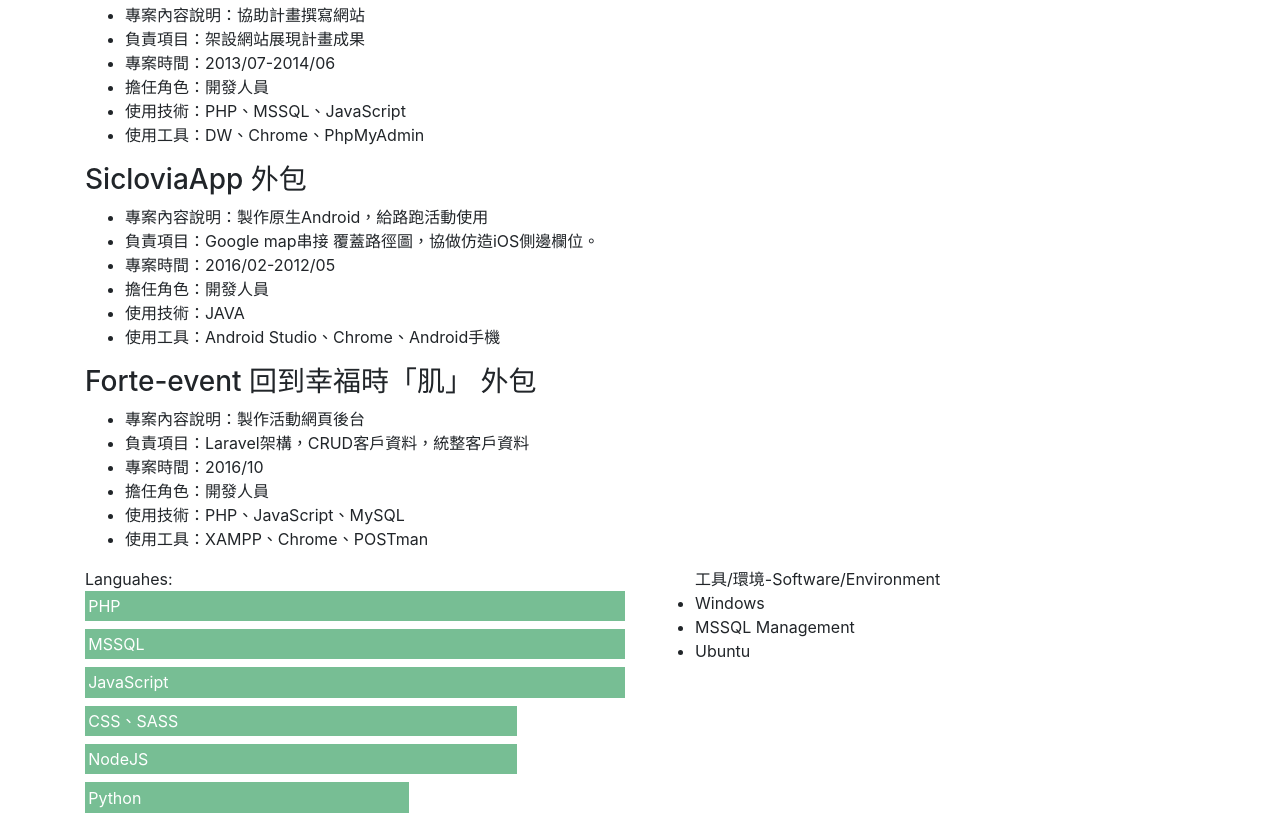
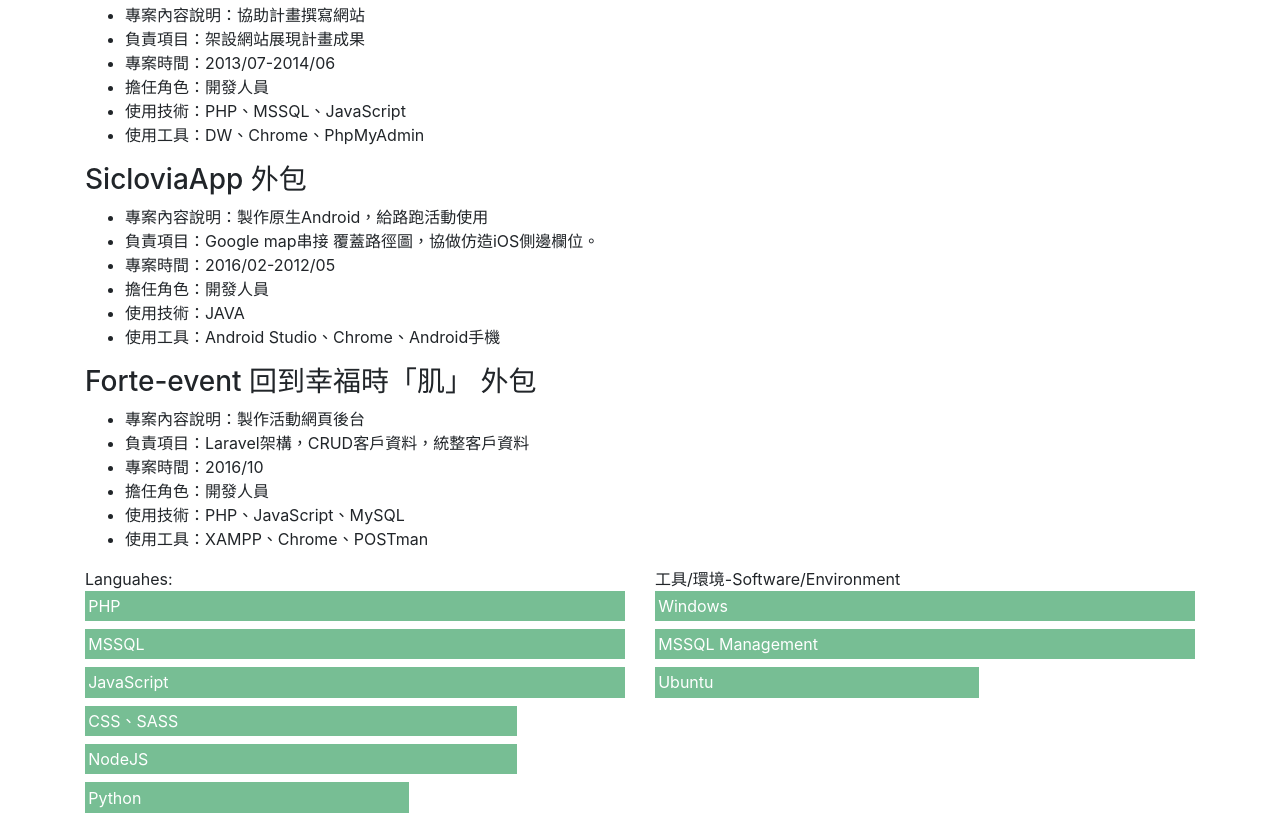
Before and after one commit to waterfall531/OnlineCV, a plain HTML site: page balvenie.html in a window 1280 px wide. Shown: the part 1850-2671 px from the top of the page. Drawn offline with nearby package versions, Linux system fonts and the light colour scheme.

Commit message:
class add

```diff
--- a/balvenie.html
+++ b/balvenie.html
@@ -201,11 +201,11 @@
                 </ul>
             </div>
             <div class="col-sm">
-                <ul>
+                <ul class="graph">
                     工具/環境-Software/Environment
-                    <li>Windows</li>
-                    <li>MSSQL Management</li>
-                    <li>Ubuntu</li>
+                    <li class="percent100">Windows</li>
+                    <li class="percent100">MSSQL Management</li>
+                    <li class="percent60">Ubuntu</li>
                 </ul>
             </div>
         </div>
```
